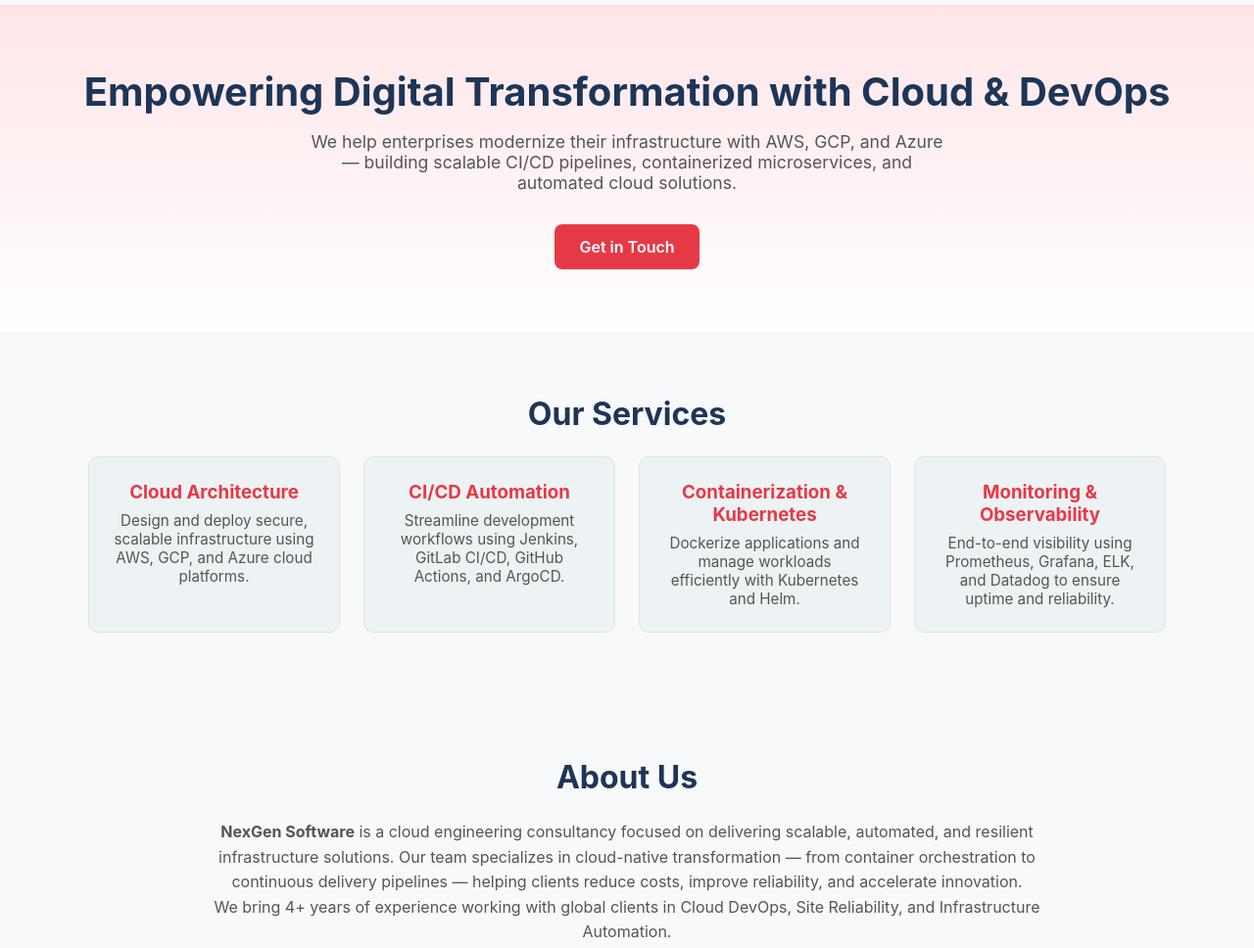
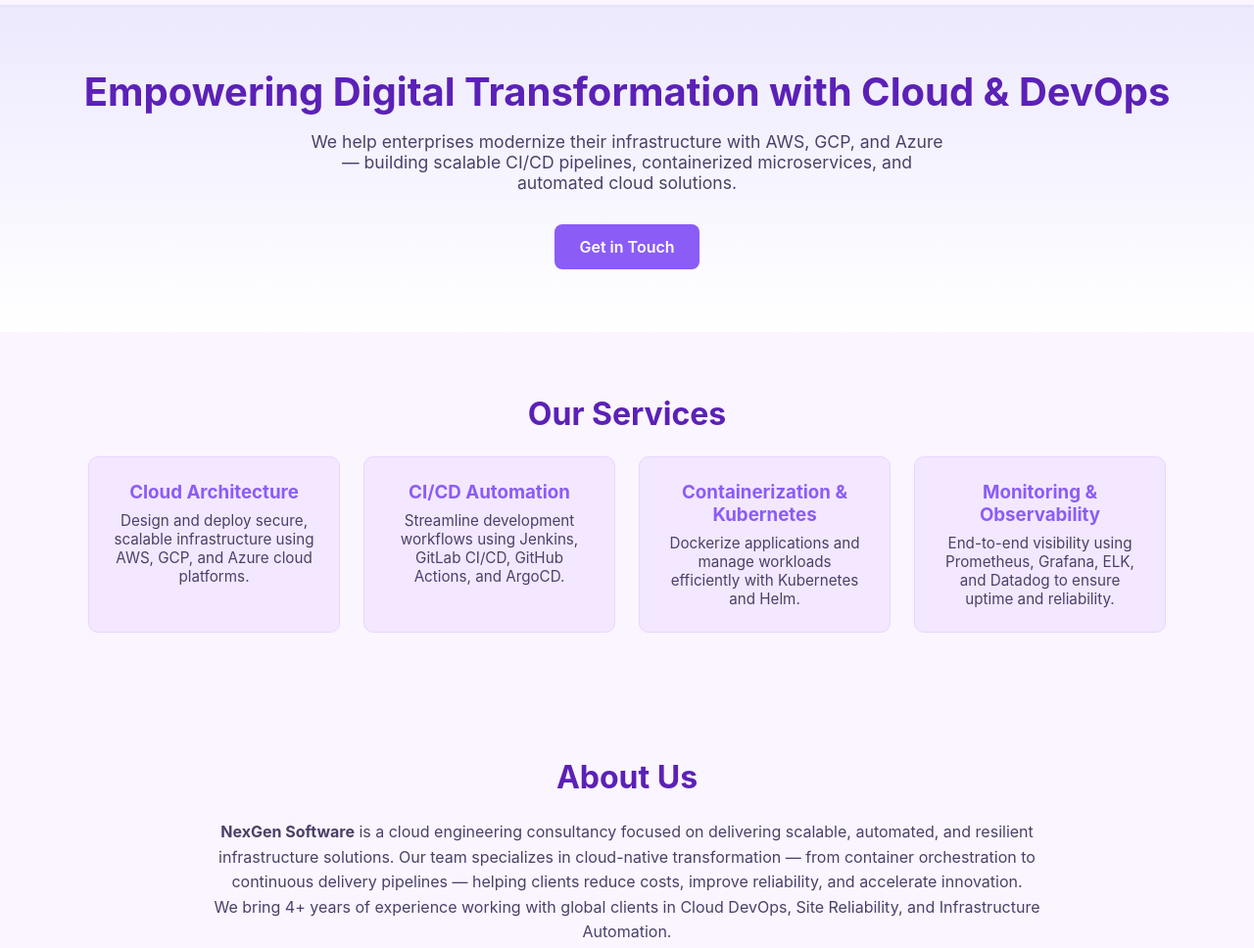
Before and after one commit to arunmca93/front-end, a plain HTML site: page index.html in a window 1280 px wide. Shown: the part 60-1028 px from the top of the page at 98% size. Drawn offline with Linux system fonts and the light colour scheme.

Commit message:
Update index.html

```diff
--- a/index.html
+++ b/index.html
@@ -8,49 +8,118 @@
   <link rel="icon" href="favicon.ico" />
   <style>
     :root {
-      --primary: #e63946; /* red */
-      --secondary: #1d3557; /* deep navy */
-      --text: #2b2d42;
-      --bg: #f8f9fa;
-      --light: #edf2f4;
+      --primary: #8b5cf6; /* vivid purple */
+      --secondary: #5b21b6; /* deep purple */
+      --text: #2d1f4e;
+      --bg: #faf5ff; /* lavender-white */
+      --light: #f3e8ff; /* light lavender */
     }
+
     * { box-sizing: border-box; margin: 0; padding: 0; font-family: 'Inter', Arial, sans-serif; }
     body { background: var(--bg); color: var(--text); }
-    header { display: flex; justify-content: space-between; align-items: center; padding: 1.2rem 2rem; background: var(--bg); box-shadow: 0 1px 4px rgba(0,0,0,0.05); position: sticky; top: 0; z-index: 10; }
+
+    header {
+      display: flex; justify-content: space-between; align-items: center;
+      padding: 1.2rem 2rem; background: var(--bg);
+      box-shadow: 0 1px 4px rgba(0,0,0,0.05);
+      position: sticky; top: 0; z-index: 10;
+    }
+
     .logo { font-weight: 700; font-size: 1.4rem; color: var(--secondary); }
-    nav a { margin: 0 1rem; text-decoration: none; color: var(--text); font-weight: 500; transition: color 0.2s ease; }
+
+    nav a {
+      margin: 0 1rem; text-decoration: none;
+      color: var(--text); font-weight: 500;
+      transition: color 0.2s ease;
+    }
     nav a:hover { color: var(--primary); }
 
     /* Hero Section */
-    .hero { display: flex; flex-direction: column; align-items: center; justify-content: center; text-align: center; padding: 4rem 1rem; background: linear-gradient(180deg, #ffe5e8, #ffffff); }
+    .hero {
+      display: flex; flex-direction: column; align-items: center;
+      justify-content: center; text-align: center;
+      padding: 4rem 1rem;
+      background: linear-gradient(180deg, #ede9fe, #ffffff);
+    }
+
     .hero h1 { font-size: 2.5rem; color: var(--secondary); margin-bottom: 1rem; }
-    .hero p { font-size: 1.1rem; max-width: 650px; color: #555; margin-bottom: 2rem; }
-    .btn { background: var(--primary); color: white; padding: 0.8rem 1.6rem; border-radius: 8px; text-decoration: none; font-weight: 600; transition: background 0.2s; }
+
+    .hero p {
+      font-size: 1.1rem; max-width: 650px;
+      color: #4b4068;
+      margin-bottom: 2rem;
+    }
+
+    .btn {
+      background: var(--primary); color: white;
+      padding: 0.8rem 1.6rem; border-radius: 8px;
+      text-decoration: none; font-weight: 600;
+      transition: background 0.2s;
+    }
     .btn:hover { background: var(--secondary); }
 
     /* Services */
     .section { padding: 4rem 2rem; text-align: center; }
-    .section h2 { font-size: 2rem; color: var(--secondary); margin-bottom: 1.5rem; }
-    .services { display: grid; grid-template-columns: repeat(auto-fit, minmax(250px, 1fr)); gap: 1.5rem; max-width: 1100px; margin: 0 auto; }
-    .card { background: var(--light); border-radius: 10px; padding: 1.5rem; transition: transform 0.2s ease; border: 1px solid #dfe3e6; }
+
+    .section h2 {
+      font-size: 2rem; color: var(--secondary);
+      margin-bottom: 1.5rem;
+    }
+
+    .services {
+      display: grid;
+      grid-template-columns: repeat(auto-fit, minmax(250px, 1fr));
+      gap: 1.5rem;
+      max-width: 1100px;
+      margin: 0 auto;
+    }
+
+    .card {
+      background: var(--light); border-radius: 10px; padding: 1.5rem;
+      transition: transform 0.2s ease; border: 1px solid #e9d5ff;
+    }
+
     .card:hover { transform: translateY(-5px); }
+
     .card h3 { color: var(--primary); margin-bottom: 0.5rem; }
-    .card p { color: #555; font-size: 0.95rem; }
+
+    .card p { color: #4b4068; font-size: 0.95rem; }
 
     /* About */
-    .about { max-width: 900px; margin: 0 auto; color: #555; line-height: 1.6; }
+    .about {
+      max-width: 900px; margin: 0 auto;
+      color: #4b4068; line-height: 1.6;
+    }
 
     /* Contact */
-    .contact-form { display: flex; flex-direction: column; max-width: 500px; margin: 0 auto; text-align: left; }
+    .contact-form {
+      display: flex; flex-direction: column;
+      max-width: 500px; margin: 0 auto; text-align: left;
+    }
+
     .contact-form input, .contact-form textarea {
-      margin-bottom: 1rem; padding: 0.8rem; border-radius: 8px; border: 1px solid #ccc; font-size: 1rem;
+      margin-bottom: 1rem; padding: 0.8rem;
+      border-radius: 8px; border: 1px solid #d8b4fe;
+      font-size: 1rem;
     }
-    .contact-form button { background: var(--primary); color: white; border: none; padding: 0.8rem; border-radius: 8px; font-weight: 600; cursor: pointer; }
+
+    .contact-form button {
+      background: var(--primary); color: white;
+      border: none; padding: 0.8rem;
+      border-radius: 8px; font-weight: 600;
+      cursor: pointer;
+    }
+
     .contact-form button:hover { background: var(--secondary); }
 
-    footer { background: var(--light); padding: 1.5rem; text-align: center; font-size: 0.9rem; color: #555; border-top: 1px solid #dfe3e6; }
+    footer {
+      background: var(--light); padding: 1.5rem;
+      text-align: center; font-size: 0.9rem;
+      color: #4b4068; border-top: 1px solid #e9d5ff;
+    }
   </style>
 </head>
+
 <body>
   <header>
     <div class="logo">NexGen<span style="color: var(--primary)">Software</span></div>
@@ -104,7 +173,9 @@
       <input type="text" name="name" placeholder="Your Name" required />
       <input type="email" name="email" placeholder="Your Email" required />
       <textarea name="message" rows="5" placeholder="Your Message" required></textarea>
+
       <input type="hidden" name="_subject" value="New Contact Submission - NexGen Software">
+
       <button type="submit">Send Message</button>
     </form>
   </section>
@@ -116,6 +187,5 @@
   <script>
     document.getElementById("year").textContent = new Date().getFullYear();
   </script>
-
 </body>
 </html>
```
